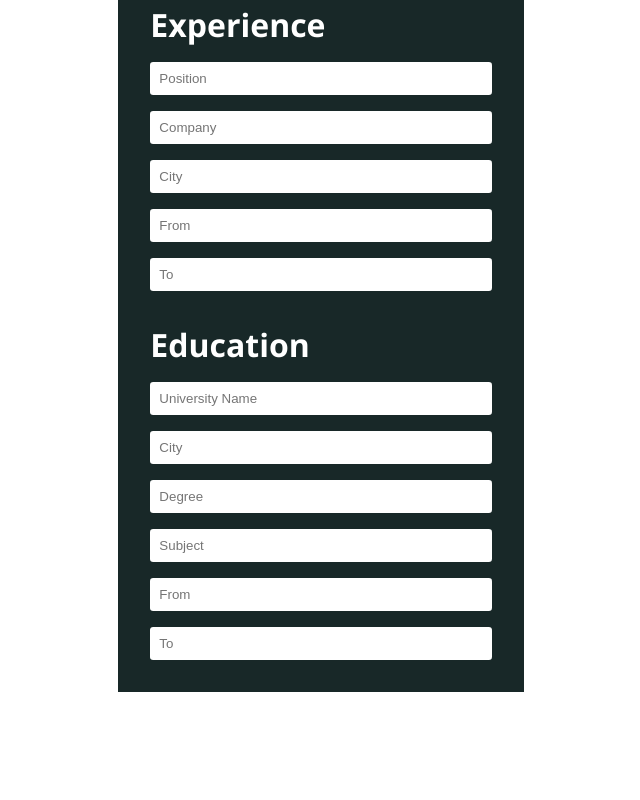
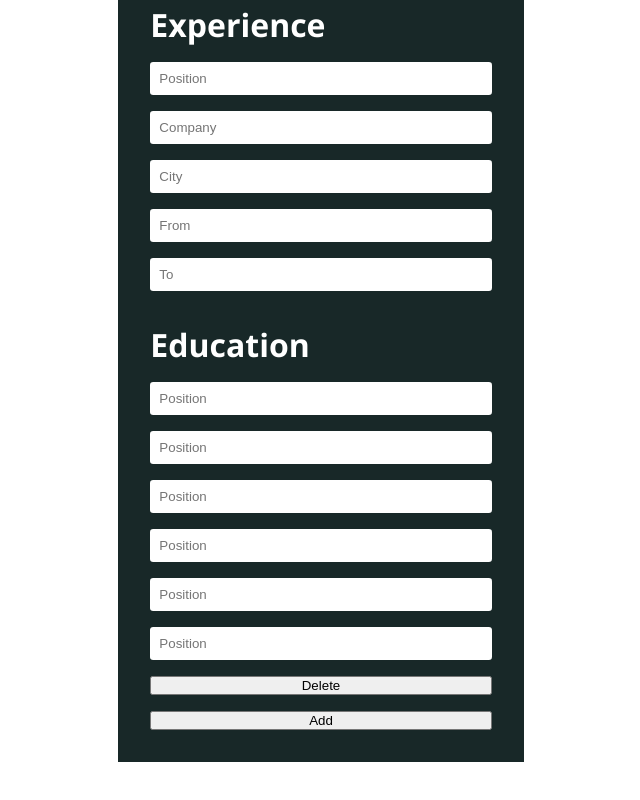
Before and after one commit to Kian2002/React-CV, a React (Vite) app: page / in a window 1280 px wide. Shown: the part 642-1442 px from the top of the page, without its empty margins (319-959 px from the left). Before the commit the page ends 1398 px from the top, so only its background shows below. Built offline with nearby package versions, Linux system fonts and the light colour scheme.

Commit message:
many changes to files and add button

```diff
--- a/src/App.jsx
+++ b/src/App.jsx
@@ -1,13 +1,13 @@
 import { Fragment } from "react";
 import "./App.css";
 import Header from "./components/Header";
-import Input from "./components/Input/Input";
+import Home from "./components/Home";
 
 function App() {
   return (
     <div>
       <Header />
-      <Input />
+      <Home />
     </div>
   );
 }
--- /dev/null
+++ b/src/components/Home.jsx
@@ -0,0 +1,19 @@
+import React, { Fragment } from "react";
+import PersonalInformation from "./Input/PersonalInformation";
+import Experience from "./Input/Experience";
+import Education from "./Input/Education";
+import styles from "./styles/home.module.css";
+
+const Home = () => {
+  return (
+    <main className={styles.main}>
+      <div className={styles.input}>
+        <PersonalInformation />
+        <Experience />
+        <Education />
+      </div>
+    </main>
+  );
+};
+
+export default Home;
--- a/src/components/Input/Education.jsx
+++ b/src/components/Input/Education.jsx
@@ -1,17 +1,31 @@
-import React from "react";
-import styles from "../styles/input.module.css";
+import React, { useState } from "react";
+import styles from "../styles/home.module.css";
+import Input from "./Input";
 
 const Education = () => {
+  const [inputList, setInputList] = useState([
+    <Input placeholder="Position" type="text" />,
+    <Input placeholder="Position" type="text" />,
+    <Input placeholder="Position" type="text" />,
+    <Input placeholder="Position" type="text" />,
+    <Input placeholder="Position" type="text" />,
+    <Input placeholder="Position" type="text" />,
+  ]);
+
+  const handleAdd = () => {
+    setInputList((prev) => {
+      return [...prev, inputList];
+    });
+  };
   return (
     <div className={styles.wrapper}>
       <h1>Education</h1>
       <div className={styles["input-wrapper"]}>
-        <input type="text" placeholder="University Name" />
-        <input type="text" placeholder="City" />
-        <input type="text" placeholder="Degree" />
-        <input type="text" placeholder="Subject" />
-        <input type="text" placeholder="From" />
-        <input type="text" placeholder="To" />
+        {inputList.map((i) => {
+          return i;
+        })}
+        <button>Delete</button>
+        <button onClick={handleAdd}>Add</button>
       </div>
     </div>
   );
--- a/src/components/Input/Experience.jsx
+++ b/src/components/Input/Experience.jsx
@@ -1,5 +1,5 @@
 import React from "react";
-import styles from "../styles/input.module.css";
+import styles from "../styles/home.module.css";
 
 const Experience = () => {
   return (
--- a/src/components/Input/Input.jsx
+++ b/src/components/Input/Input.jsx
@@ -1,19 +1,7 @@
-import React, { Fragment } from "react";
-import PersonalInformation from "./PersonalInformation";
-import Experience from "./Experience";
-import Education from "./Education";
-import styles from "../styles/input.module.css";
+import React from "react";
 
-const Input = () => {
-  return (
-    <main className={styles.main}>
-      <div className={styles.input}>
-        <PersonalInformation />
-        <Experience />
-        <Education />
-      </div>
-    </main>
-  );
+const Input = ({ type, placeholder }) => {
+  return <input type={type} placeholder={placeholder}></input>;
 };
 
 export default Input;
--- a/src/components/Input/PersonalInformation.jsx
+++ b/src/components/Input/PersonalInformation.jsx
@@ -1,5 +1,5 @@
 import React from "react";
-import styles from "../styles/input.module.css";
+import styles from "../styles/home.module.css";
 
 const PersonalInformation = () => {
   return (
```
Also changed, not shown: src/components/styles/home.module.css (renamed from src/components/styles/input.module.css).
